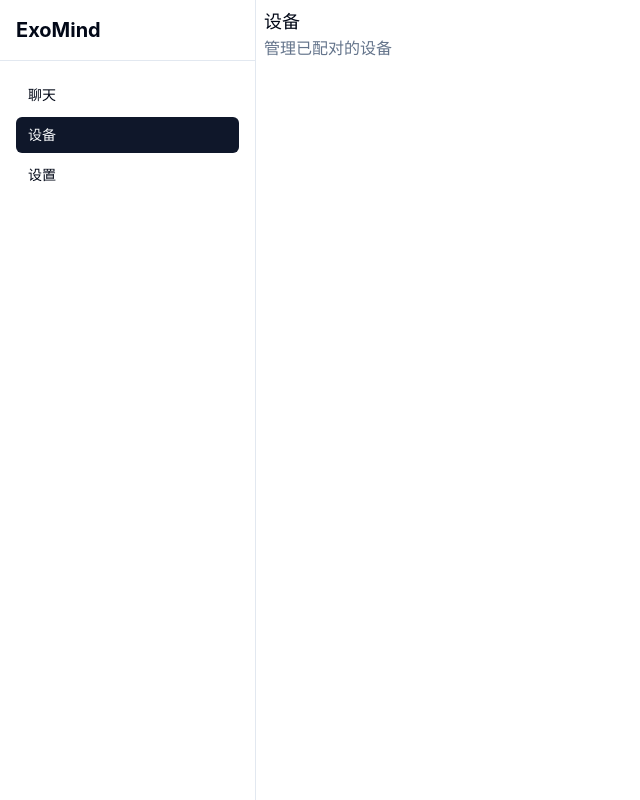
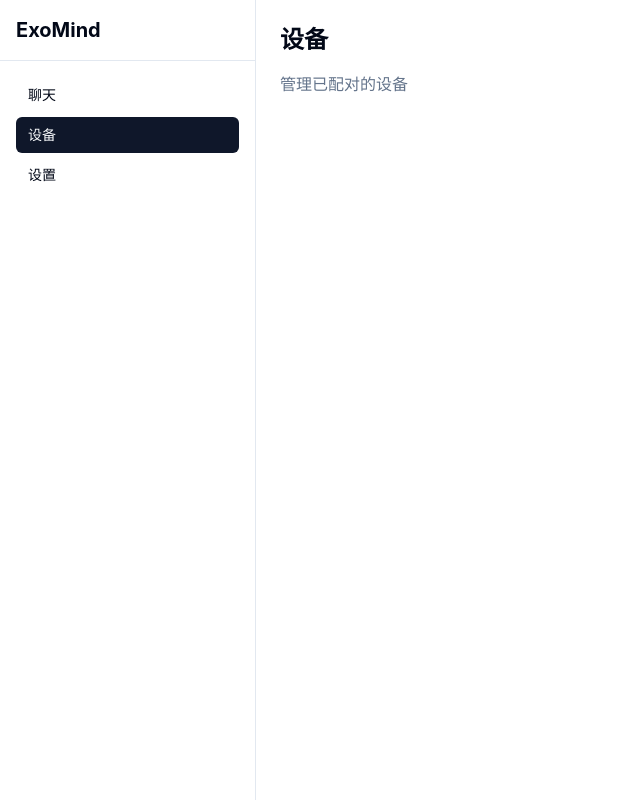
Before and after one commit to exomind-team/exomind, a React (Vite) app: page /devices in a window 1280 px wide. Shown: the whole page, without its empty margins (0-640 px from the left). Built offline with nearby package versions, Linux system fonts and the light colour scheme; the HTML template or start-up script is replaced by a standard one.

Commit message:
fix: 使用真实的 SettingsPage 和 DevicesPage 组件

```diff
--- /dev/null
+++ b/src/components/Settings/DevicesPage.tsx
@@ -0,0 +1,15 @@
+import { DeviceList } from './DeviceList';
+
+interface DevicesPageProps {
+  connectionStatus: 'connected' | 'connecting' | 'disconnected';
+}
+
+export function DevicesPage({ connectionStatus: _ }: DevicesPageProps) {
+  return (
+    <div className="p-6">
+      <h2 className="text-2xl font-bold mb-4">设备</h2>
+      <p className="text-muted-foreground mb-6">管理已配对的设备</p>
+      <DeviceList devices={[]} />
+    </div>
+  );
+}
--- a/src/routes.tsx
+++ b/src/routes.tsx
@@ -2,6 +2,8 @@ import { createRootRoute, createRouter, createRoute, Outlet } from "@tanstack/re
 import { Link, useLocation } from "@tanstack/react-router";
 import { cn } from "@/lib/utils";
 import { ChatPage } from "@/components/Chat/ChatPage";
+import { SettingsPage } from "@/components/Settings/SettingsPage";
+import { DevicesPage } from "@/components/Settings/DevicesPage";
 
 const sidebarItems = [
   { title: "聊天", path: "/", icon: "message-circle" },
@@ -13,7 +15,7 @@ function Sidebar() {
   const location = useLocation();
 
   return (
-    <aside className="w-64 border-r bg-card h-screen flex flex-col">
+    <aside className="w-64 border-r bg-card h-screen flex flex-col" data-testid="device-panel">
       <div className="p-4 border-b">
         <h1 className="text-xl font-bold">ExoMind</h1>
       </div>
@@ -74,12 +76,7 @@ const settingsRoute = createRoute({
   getParentRoute: () => rootRoute,
   path: "/settings",
   component: function Settings() {
-    return (
-      <div className="p-2">
-        <h3 className="text-lg font-medium">设置</h3>
-        <p className="text-muted-foreground">P2P 和设备管理设置</p>
-      </div>
-    );
+    return <SettingsPage connectionStatus="disconnected" />;
   },
 });
 
@@ -88,12 +85,7 @@ const devicesRoute = createRoute({
   getParentRoute: () => rootRoute,
   path: "/devices",
   component: function Devices() {
-    return (
-      <div className="p-2" data-testid="device-panel">
-        <h3 className="text-lg font-medium">设备</h3>
-        <p className="text-muted-foreground">管理已配对的设备</p>
-      </div>
-    );
+    return <DevicesPage connectionStatus="disconnected" />;
   },
 });
 
```
